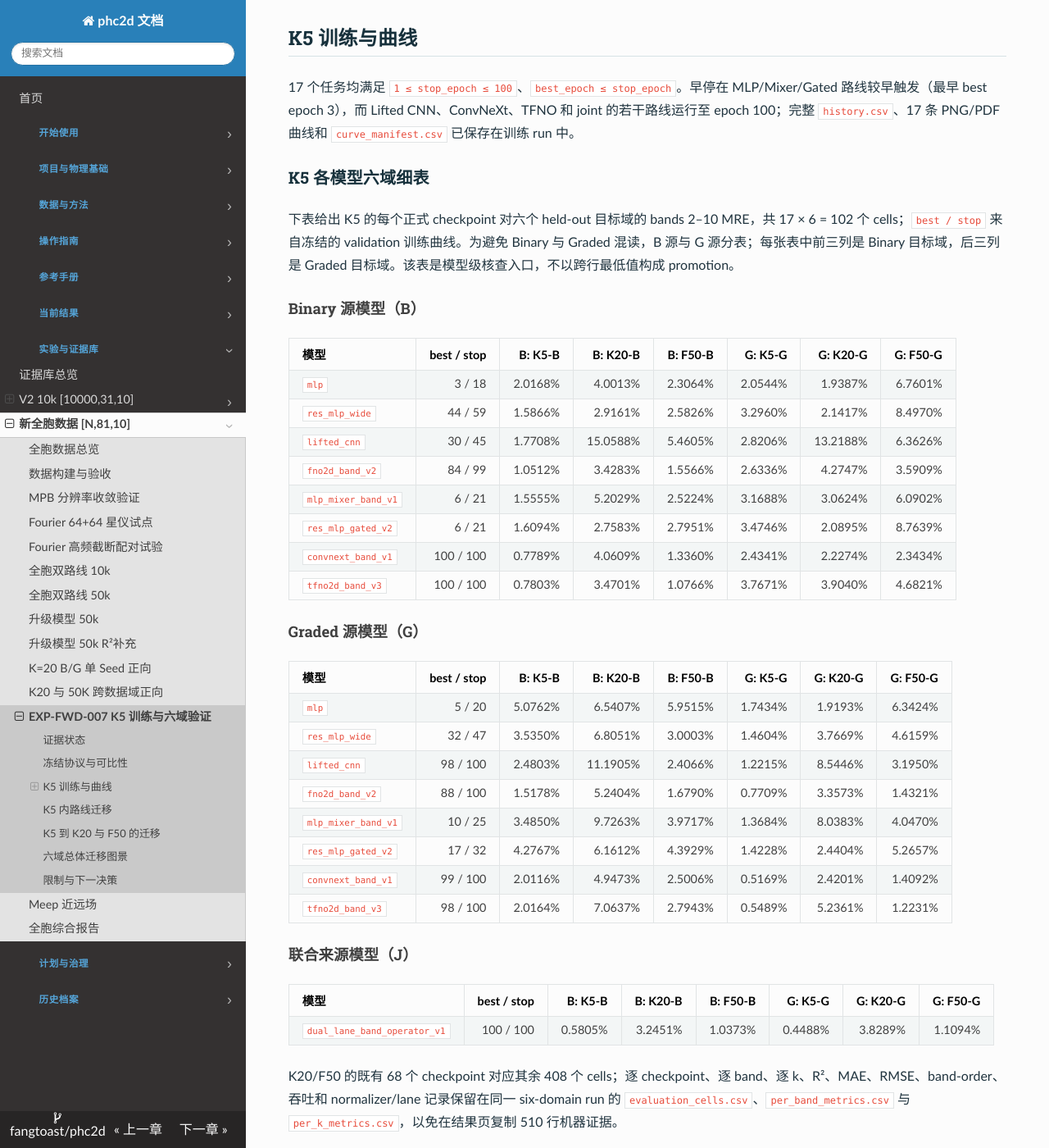
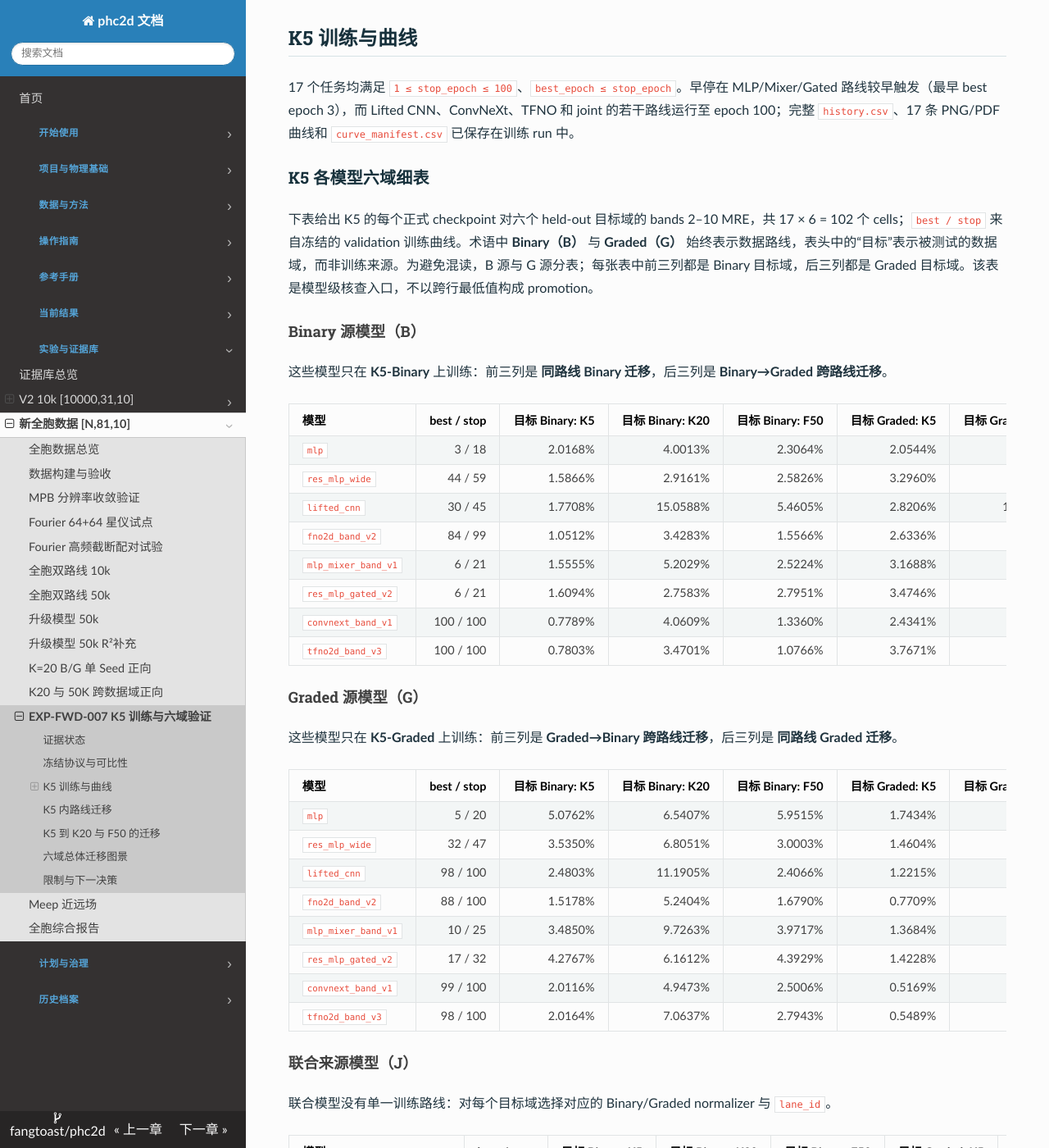
Before and after one commit to fangtoast/phc2d, an MkDocs documentation site: the page built from docs/results/forward/EXP-FWD-007-K5训练与六域验证.md, in a window 1280 px wide and 1400 px high, scrolled down 1263 px. Shown: the whole window at 82% size. Built offline with MkDocs 1.6.1, drawn with Linux system fonts in a browser that asks for light colours; some of the changed text lies outside the part shown.

Commit message:
docs(forward): clarify EXP-FWD-007 target labels

```diff
--- a/docs/results/forward/EXP-FWD-007-K5训练与六域验证.md
+++ b/docs/results/forward/EXP-FWD-007-K5训练与六域验证.md
@@ -63,11 +63,13 @@ K5 Binary 与 Graded 数据哈希分别为 `7d2c6bef…2ea86b6`、`eb140534…0e
 
 ### K5 各模型六域细表
 
-下表给出 K5 的每个正式 checkpoint 对六个 held-out 目标域的 bands 2–10 MRE，共 17 × 6 = 102 个 cells；`best / stop` 来自冻结的 validation 训练曲线。为避免 Binary 与 Graded 混读，B 源与 G 源分表；每张表中前三列是 Binary 目标域，后三列是 Graded 目标域。该表是模型级核查入口，不以跨行最低值构成 promotion。
+下表给出 K5 的每个正式 checkpoint 对六个 held-out 目标域的 bands 2–10 MRE，共 17 × 6 = 102 个 cells；`best / stop` 来自冻结的 validation 训练曲线。术语中 **Binary（B）** 与 **Graded（G）** 始终表示数据路线，表头中的“目标”表示被测试的数据域，而非训练来源。为避免混读，B 源与 G 源分表；每张表中前三列都是 Binary 目标域，后三列都是 Graded 目标域。该表是模型级核查入口，不以跨行最低值构成 promotion。
 
 #### Binary 源模型（B）
 
-| 模型 | best / stop | B: K5-B | B: K20-B | B: F50-B | G: K5-G | G: K20-G | G: F50-G |
+这些模型只在 **K5-Binary** 上训练：前三列是 **同路线 Binary 迁移**，后三列是 **Binary→Graded 跨路线迁移**。
+
+| 模型 | best / stop | 目标 Binary: K5 | 目标 Binary: K20 | 目标 Binary: F50 | 目标 Graded: K5 | 目标 Graded: K20 | 目标 Graded: F50 |
 |---|---:|---:|---:|---:|---:|---:|---:|
 | `mlp` | 3 / 18 | 2.0168% | 4.0013% | 2.3064% | 2.0544% | 1.9387% | 6.7601% |
 | `res_mlp_wide` | 44 / 59 | 1.5866% | 2.9161% | 2.5826% | 3.2960% | 2.1417% | 8.4970% |
@@ -80,7 +82,9 @@ K5 Binary 与 Graded 数据哈希分别为 `7d2c6bef…2ea86b6`、`eb140534…0e
 
 #### Graded 源模型（G）
 
-| 模型 | best / stop | B: K5-B | B: K20-B | B: F50-B | G: K5-G | G: K20-G | G: F50-G |
+这些模型只在 **K5-Graded** 上训练：前三列是 **Graded→Binary 跨路线迁移**，后三列是 **同路线 Graded 迁移**。
+
+| 模型 | best / stop | 目标 Binary: K5 | 目标 Binary: K20 | 目标 Binary: F50 | 目标 Graded: K5 | 目标 Graded: K20 | 目标 Graded: F50 |
 |---|---:|---:|---:|---:|---:|---:|---:|
 | `mlp` | 5 / 20 | 5.0762% | 6.5407% | 5.9515% | 1.7434% | 1.9193% | 6.3424% |
 | `res_mlp_wide` | 32 / 47 | 3.5350% | 6.8051% | 3.0003% | 1.4604% | 3.7669% | 4.6159% |
@@ -93,7 +97,9 @@ K5 Binary 与 Graded 数据哈希分别为 `7d2c6bef…2ea86b6`、`eb140534…0e
 
 #### 联合来源模型（J）
 
-| 模型 | best / stop | B: K5-B | B: K20-B | B: F50-B | G: K5-G | G: K20-G | G: F50-G |
+联合模型没有单一训练路线：对每个目标域选择对应的 Binary/Graded normalizer 与 `lane_id`。
+
+| 模型 | best / stop | 目标 Binary: K5 | 目标 Binary: K20 | 目标 Binary: F50 | 目标 Graded: K5 | 目标 Graded: K20 | 目标 Graded: F50 |
 |---|---:|---:|---:|---:|---:|---:|---:|
 | `dual_lane_band_operator_v1` | 100 / 100 | 0.5805% | 3.2451% | 1.0373% | 0.4488% | 3.8289% | 1.1094% |
 
```
